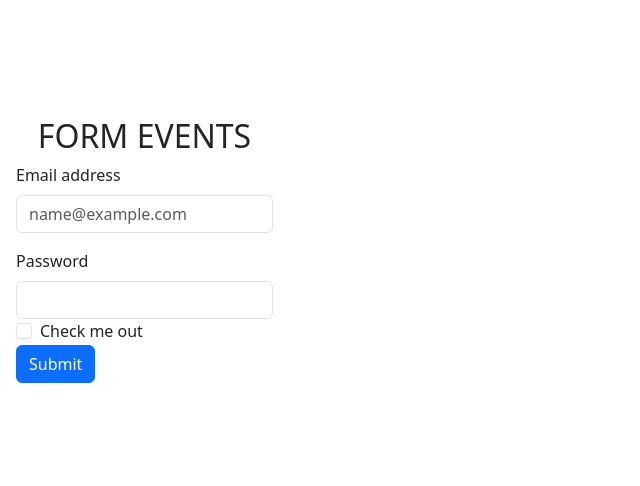
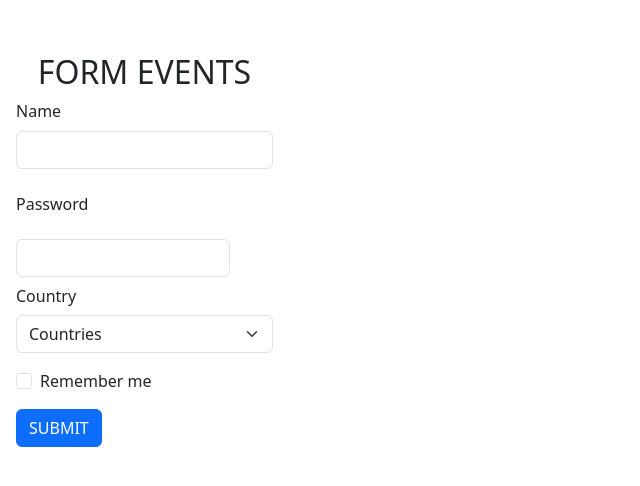
Before and after one commit to ImrenR/FrontEnd-Notebook, a React (Vite) app in the folder forms-mouse-events/: page / in a window 1280 px wide. Shown: the part 162-648 px from the top of the page, without its empty margins (0-640 px from the left). Built offline with nearby package versions, Linux system fonts and the light colour scheme.

Commit message:
final form

```diff
--- a/forms-mouse-events/src/components/FormEvents.jsx
+++ b/forms-mouse-events/src/components/FormEvents.jsx
@@ -4,42 +4,47 @@ const FormEvents = () => {
       <div className="text-center">
         <h2>FORM EVENTS</h2>
       </div>
-      <form action="">
-        <div class="mb-3">
-          <label for="exampleFormControlInput1" class="form-label">
-            Email address
+      <form>
+        <div className="mb-3">
+          <label htmlFor="name" className="form-label">
+            Name
           </label>
+          <input type="text" className="form-control" id="name" />
+        </div>
+        <div className="mb-3">
+          <label htmlFor="inputPassword" className="col-sm-2 col-form-label">
+            Password
+          </label>
+        </div>
+        <div className="col-sm-10">
+          <input type="password" className="form-control" id="inputPassword" />
+        </div>
+        <div className="mb-3">
+          <label htmlFor="country" className="col-sm-2 col-form-label">
+            Country
+          </label>
+          <select id="country" className="form-select">
+            <option selected>Countries</option>
+            <option value="1">Portugal</option>
+            <option value="2">Spain</option>
+            <option value="3">Turkey</option>
+          </select>
+        </div>
+        <div className="mb-3 form-check">
           <input
-            type="email"
-            class="form-control"
-            id="exampleFormControlInput1"
-            placeholder="name@example.com"
+            className="form-check-input"
+            type="checkbox"
+            value=""
+            id="checkChecked"
           />
+          <label className="form-check-label" htmlFor="remember">
+            Remember me
+          </label>
         </div>
+        <button type="submit" className="btn btn-primary">
+          SUBMIT
+        </button>
       </form>
-      <form action="">
-        <label for="inputPassword5" class="form-label">
-          Password
-        </label>
-        <input
-          type="password"
-          id="inputPassword5"
-          class="form-control"
-          aria-describedby="passwordHelpBlock"
-        />
-      </form>
-      <div class="form-check">
-        <input
-          class="form-check-input"
-          type="checkbox"
-          value=""
-          id="checkDefault"
-        />
-        <label class="form-check-label" for="checkDefault">
-          Check me out
-        </label>
-      </div>
-      <input class="btn btn-primary" type="submit" value="Submit"></input>
     </div>
   );
 };
```
